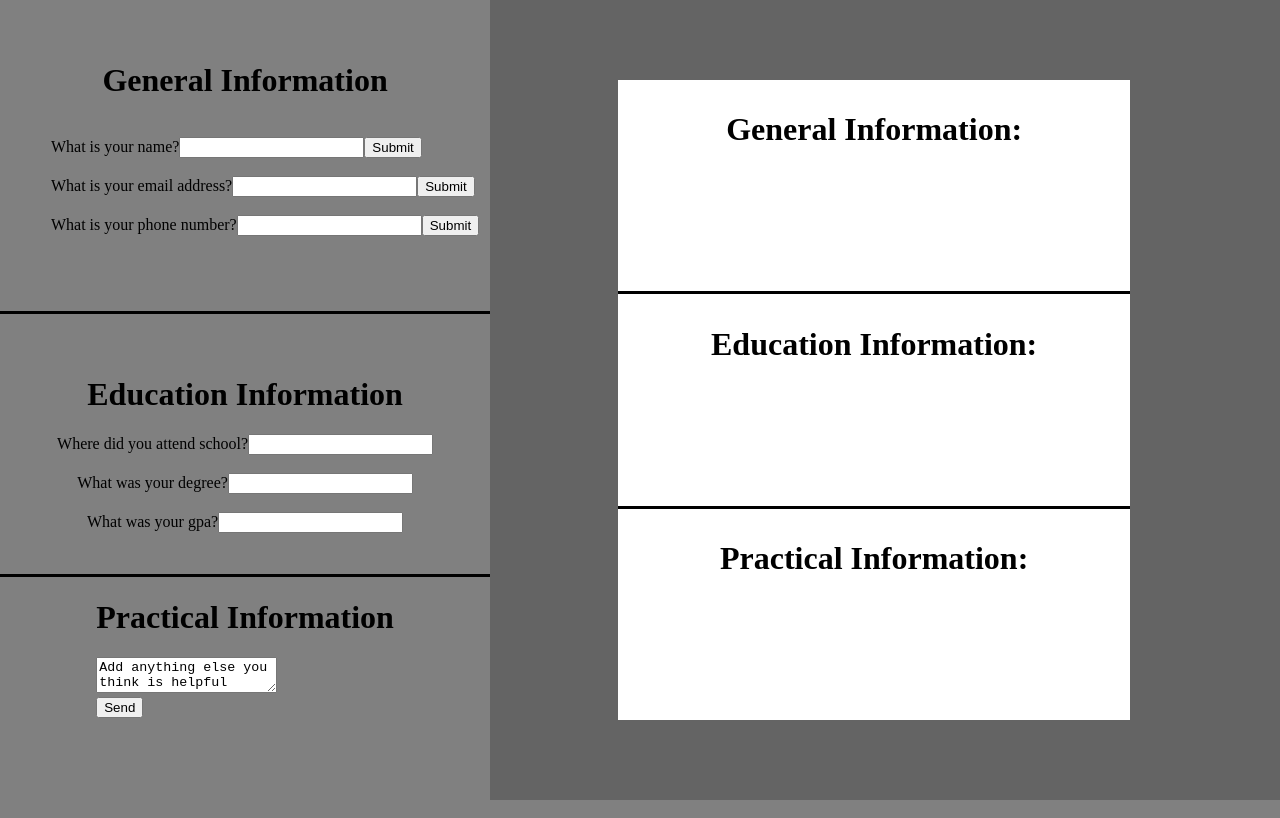
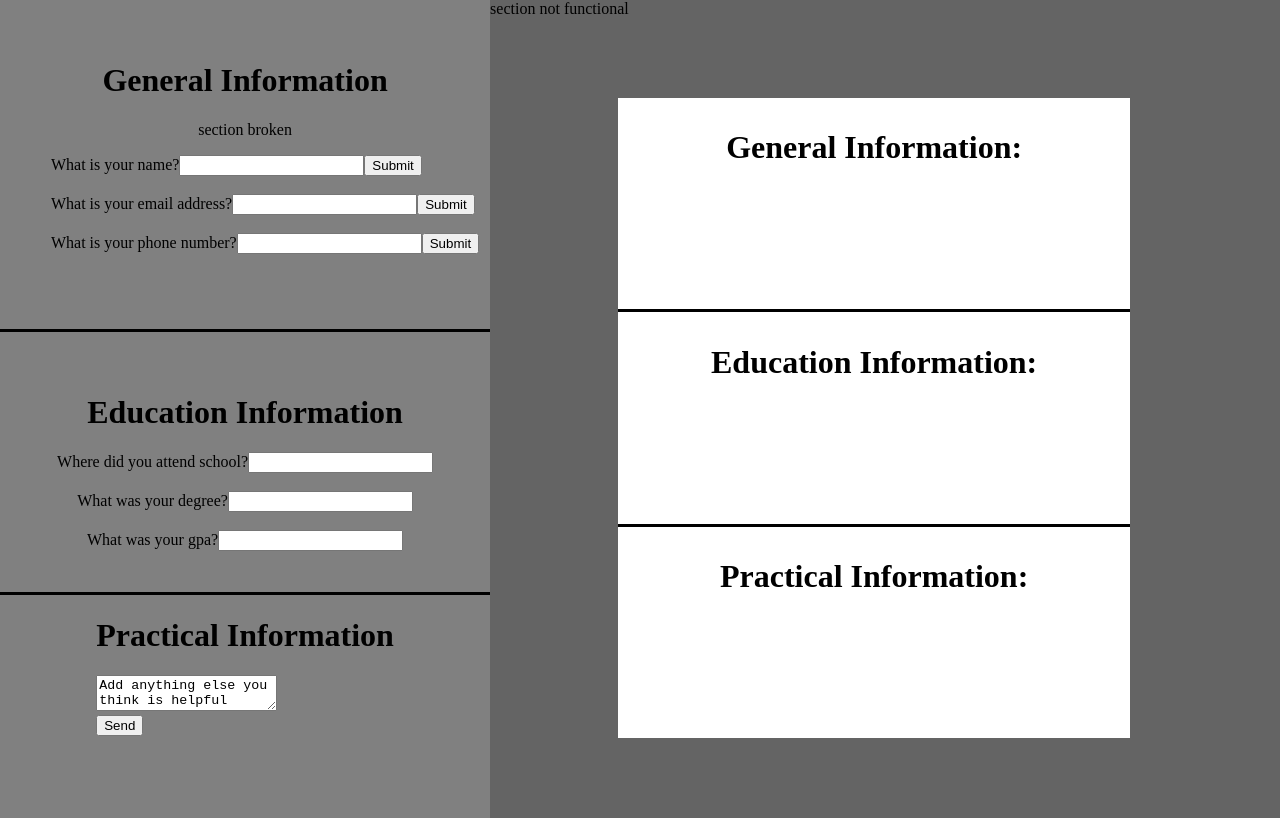
Before and after one commit to bradgerb/odin-cv-application, a React (Vite) app: page / in a window 1280 px wide. Built offline with nearby package versions, Linux system fonts and the light colour scheme.

Commit message:
Add labels to broken sections

```diff
--- a/src/App.jsx
+++ b/src/App.jsx
@@ -8,6 +8,7 @@ export default function App() {
         <>
             <div className="generalInfo">
                 <h1>General Information</h1>
+                <div>section broken</div>
                 <GeneralInfo />
             </div>
             <div className="educationExp">
@@ -19,6 +20,7 @@ export default function App() {
                 <Practical />
             </div>
             <div className="displayContainer">
+                section not functional
                 <Display />
             </div>
         </>
```
